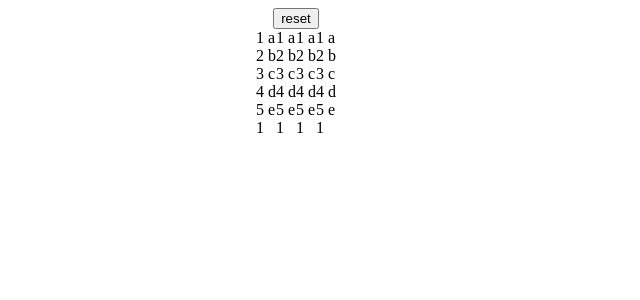
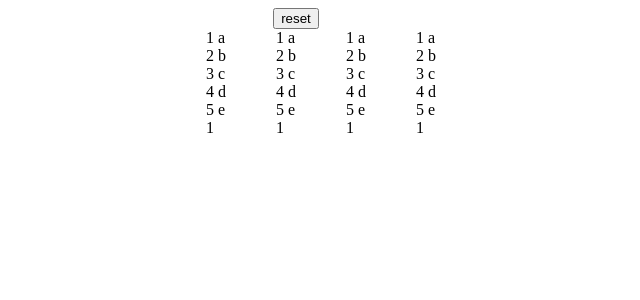
Before and after one commit to rrkkee015/track-by-test, an Angular app: page / in a window 1280 px wide. Shown: the top 300 px of the page, without its empty margins (344-984 px from the left). Built offline with nearby package versions, Linux system fonts and the light colour scheme.

Commit message:
feat: add css style

```diff
--- a/src/app/app.component.html
+++ b/src/app/app.component.html
@@ -2,8 +2,16 @@
   <button (click)="reset()">reset</button>
 </div>
 <div style="display: flex; width: 100%; justify-content: center">
-  <app-default-track-obj [arr]="arr"></app-default-track-obj>
-  <app-default-track-id [arr]="arr"></app-default-track-id>
-  <app-on-push-track-obj [arr]="arr"></app-on-push-track-obj>
-  <app-on-push-track-id [arr]="arr"></app-on-push-track-id>
+  <div style="padding-left: 50px">
+    <app-default-track-obj [arr]="arr"></app-default-track-obj>
+  </div>
+  <div style="padding-left: 50px">
+    <app-default-track-id [arr]="arr"></app-default-track-id>
+  </div>
+  <div style="padding-left: 50px">
+    <app-on-push-track-obj [arr]="arr"></app-on-push-track-obj>
+  </div>
+  <div style="padding-left: 50px">
+    <app-on-push-track-id [arr]="arr"></app-on-push-track-id>
+  </div>
 </div>
```
